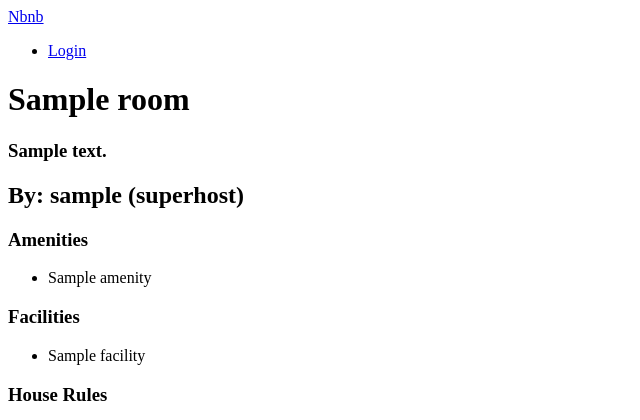
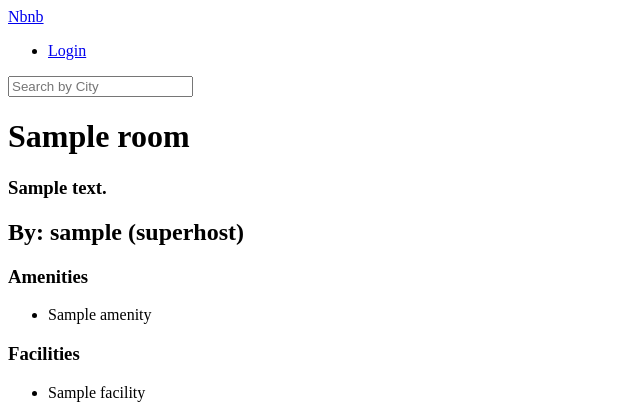
Before and after one commit to tjswlsdl20/airbnb-clone, a Django app: page /rooms/1 in a window 1280 px wide. Shown: the top 420 px of the page, without its empty margins (0-640 px from the left). Run offline with Django 3.2, Linux system fonts and the light colour scheme; tables that the repository leaves empty hold one stand-in row (values such as "Sample post").

Commit message:
add searchview

```diff
--- a/rooms/urls.py
+++ b/rooms/urls.py
@@ -3,4 +3,7 @@ from . import views
 
 app_name = "rooms"
 
-urlpatterns = [path("<int:pk>", views.room_detail, name="detail")]
+urlpatterns = [
+    path("<int:pk>", views.room_detail, name="detail"),
+    path("search/", views.search, name="search"),
+]
--- a/rooms/views.py
+++ b/rooms/views.py
@@ -21,3 +21,9 @@ def room_detail(request, pk):
         return render(request, "rooms/detail.html", {"room": room})
     except models.Room.DoesNotExist:
         return redirect(reverse("core:home"))
+
+
+def search(request):
+    city = request.GET.get("city")
+    city = str.capitalize(city)
+    return render(request, "rooms/search.html", {"city": city})
--- a/templates/base.html
+++ b/templates/base.html
@@ -5,7 +5,7 @@
     <meta charset="UTF-8" />
     <meta name="viewport" content="width=device-width, initial-scale=1.0" />
     <meta http-equiv="X-UA-Compatible" content="ie=edge" />
-    <title>{% block page_name %}{% endblock page_name %}| Nbnb</title>
+    <title>{% block page_title %}{% endblock page_title %}| Nbnb</title>
 </head>
 
 <body>
--- a/templates/partials/header.html
+++ b/templates/partials/header.html
@@ -3,4 +3,7 @@
     <ul>
         <li><a href="#">Login</a></li>
     </ul>
+    <form method="get" action="{% url "rooms:search" %}">
+        <input name="city" placeholder="Search by City" />
+    </form>
 </header>
--- a/templates/rooms/detail.html
+++ b/templates/rooms/detail.html
@@ -1,9 +1,9 @@
 {% extends "base.html" %}
 
 
-{% block page_name %}
-Home
-{% endblock page_name %}
+{% block page_title %}
+{{room.name}}
+{% endblock page_title %}
 
 {% block content %}
 <div>
--- a/templates/rooms/room_list.html
+++ b/templates/rooms/room_list.html
@@ -1,9 +1,9 @@
 {% extends "base.html" %}
 
 
-{% block page_name %}
+{% block page_title %}
 Home
-{% endblock page_name %}
+{% endblock page_title %}
 
 {% block content %}
 
```
Also changed, not shown: templates/rooms/search.html (added, +13 -0 lines).
